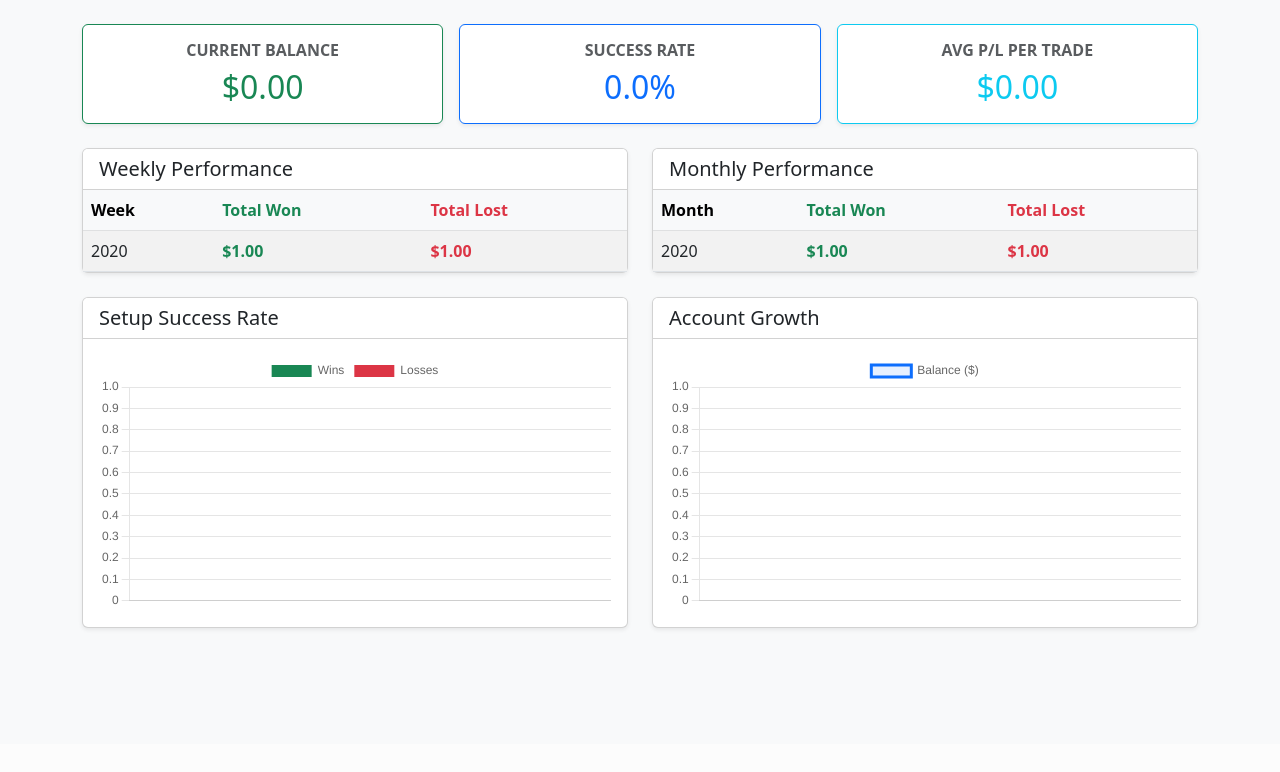
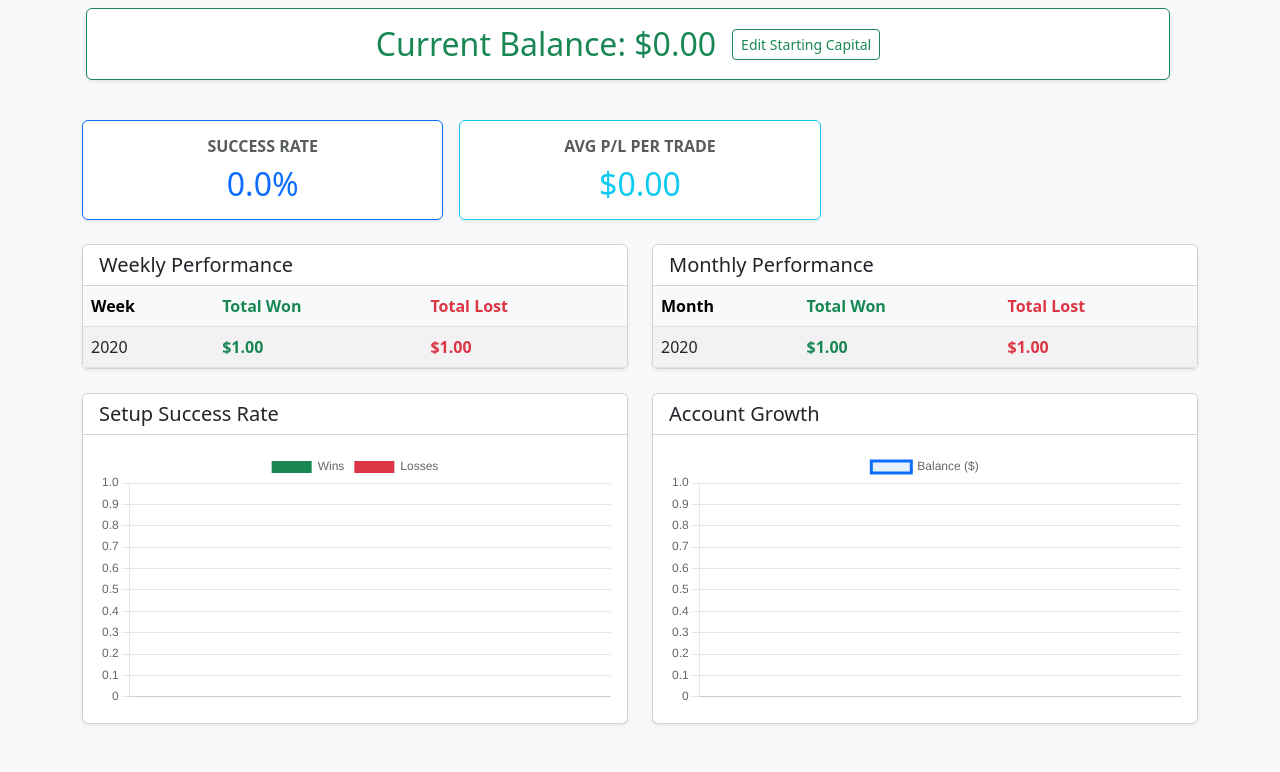
Before and after one commit to Acewebs321/Trading_Journel, a Flask app: template templates/dashboard.html in a window 1280 px wide. Shown: the part 56-828 px from the top of the page. Before the commit the page ends 686 px from the top, so only its background shows below. Run offline with Flask 3, Linux system fonts and the light colour scheme; the template is opened without the code that fills it: most values are stand-ins (such as "Sample title", 1, 10 or a date in 2020).

Commit message:
balance edit1

```diff
--- a/templates/dashboard.html
+++ b/templates/dashboard.html
@@ -3,14 +3,25 @@
 
 <!-- Top Metrics Row -->
 <div class="row mb-4 g-3">
-    <div class="col-md-4">
-        <div class="card shadow-sm border-success h-100">
-            <div class="card-body text-center">
-                <h6 class="text-muted fw-bold text-uppercase">Current Balance</h6>
-                <h2 class="text-success mb-0">${{ "%.2f"|format(current_balance) }}</h2>
+    <div class="row mb-4">
+    <div class="col-12 text-center">
+        <div class="card shadow-sm border-success">
+            <div class="card-body">
+                <h2 class="text-success mb-0 d-flex justify-content-center align-items-center">
+                    Current Balance: ${{ "%.2f"|format(current_balance) }}
+                    <!-- The new Edit button -->
+                    <button class="btn btn-sm btn-outline-success ms-3" onclick="document.getElementById('balanceForm').classList.toggle('d-none')">Edit Starting Capital</button>
+                </h2>
+
+                <!-- The hidden input form -->
+                <form id="balanceForm" action="/update_balance" method="POST" class="d-none mt-3 d-flex justify-content-center gap-2">
+                    <input type="number" step="0.01" name="new_balance" class="form-control w-25" placeholder="Enter new base balance" required>
+                    <button type="submit" class="btn btn-success fw-bold">Save</button>
+                </form>
             </div>
         </div>
     </div>
+</div>
     <div class="col-md-4">
         <div class="card shadow-sm border-primary h-100">
             <div class="card-body text-center">
```
